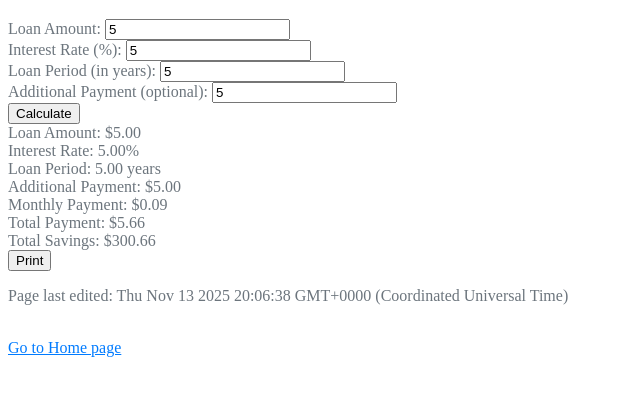
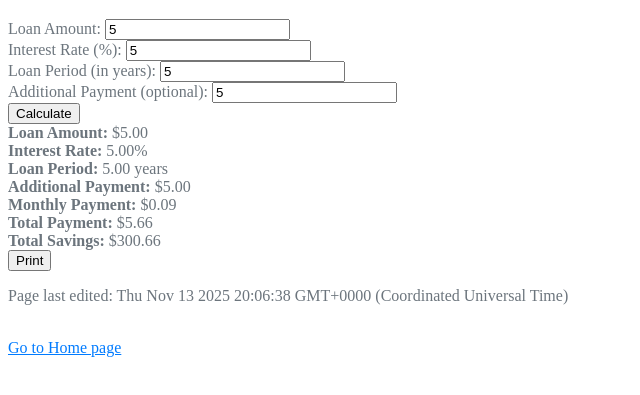
Before and after one commit to inputdrive/inputdrive.github.io-main, a plain HTML site: page mortgage_calculator_advanced.html in a window 1280 px wide. Both pictures are taken after typing "5", "5", "5", "5" into the empty fields and a click on the button "Calculate". Shown: the part 61-456 px from the top of the page, without its empty margins (0-640 px from the left). Drawn offline with Linux system fonts and the light colour scheme.

Commit message:
chore: validate advanced calculator, add opt-out for IP fetch, add CONTRIBUTING.md

```diff
--- a/mortgage_calculator_advanced.html
+++ b/mortgage_calculator_advanced.html
@@ -11,23 +11,59 @@
             var interestRate = parseFloat(document.getElementById("interestRate").value);
             var periodYears = parseFloat(document.getElementById("periodYears").value);
             var additionalPayment = parseFloat(document.getElementById("additionalPayment").value);
+            var resultEl = document.getElementById("result");
+
+            function showError(msg) {
+                resultEl.innerHTML = '<span class="error">' + msg + '</span>';
+            }
+
+            // Basic validation
+            if (!isFinite(loanAmount) || loanAmount <= 0) {
+                showError('Invalid loan amount');
+                return;
+            }
+            if (!isFinite(interestRate) || interestRate < 0) {
+                showError('Invalid interest rate');
+                return;
+            }
+            if (!isFinite(periodYears) || periodYears <= 0) {
+                showError('Invalid loan period');
+                return;
+            }
+            if (!isFinite(additionalPayment)) {
+                // treat empty additional payment as 0
+                additionalPayment = 0;
+            }
 
             var monthlyInterestRate = interestRate / 100 / 12;
             var totalMonths = periodYears * 12;
+            var monthlyPayment;
 
-            var monthlyPayment = (loanAmount * monthlyInterestRate) / (1 - Math.pow(1 + monthlyInterestRate, -totalMonths));
+            // Handle 0% interest
+            if (monthlyInterestRate === 0) {
+                monthlyPayment = loanAmount / totalMonths;
+            } else {
+                monthlyPayment = (loanAmount * monthlyInterestRate) / (1 - Math.pow(1 + monthlyInterestRate, -totalMonths));
+            }
+
+            if (!isFinite(monthlyPayment)) {
+                showError('Calculation error');
+                return;
+            }
+
             var totalPayment = monthlyPayment * totalMonths;
             var totalSavings = (monthlyPayment + additionalPayment) * totalMonths - loanAmount;
 
-            var result = "Loan Amount: $" + loanAmount.toFixed(2) + "<br>";
-            result += "Interest Rate: " + interestRate.toFixed(2) + "%<br>";
-            result += "Loan Period: " + periodYears.toFixed(2) + " years<br>";
-            result += "Additional Payment: $" + additionalPayment.toFixed(2) + "<br>";
-            result += "Monthly Payment: $" + monthlyPayment.toFixed(2) + "<br>";
-            result += "Total Payment: $" + totalPayment.toFixed(2) + "<br>";
-            result += "Total Savings: $" + totalSavings.toFixed(2) + "<br>";
+            var result = '';
+            result += '<strong>Loan Amount:</strong> $' + loanAmount.toFixed(2) + '<br>';
+            result += '<strong>Interest Rate:</strong> ' + interestRate.toFixed(2) + '%<br>';
+            result += '<strong>Loan Period:</strong> ' + periodYears.toFixed(2) + ' years<br>';
+            result += '<strong>Additional Payment:</strong> $' + additionalPayment.toFixed(2) + '<br>';
+            result += '<strong>Monthly Payment:</strong> $' + monthlyPayment.toFixed(2) + '<br>';
+            result += '<strong>Total Payment:</strong> $' + totalPayment.toFixed(2) + '<br>';
+            result += '<strong>Total Savings:</strong> $' + totalSavings.toFixed(2) + '<br>';
 
-            document.getElementById("result").innerHTML = result;
+            resultEl.innerHTML = result;
         }
     </script>
 </head>
--- a/scripts/common.js
+++ b/scripts/common.js
@@ -22,6 +22,16 @@
   function fetchAndRenderIP(id) {
     var el = document.getElementById(id || 'demo');
     if (!el) return;
+
+    // Allow deployments to opt-out of external IP fetching for privacy
+    var disableViaBody = document.body && document.body.dataset && document.body.dataset.disableIpFetch === 'true';
+    var meta = document.querySelector('meta[name="disable-ip-fetch"]');
+    var disableViaMeta = meta && meta.getAttribute('content') === 'true';
+    if (disableViaBody || disableViaMeta) {
+      // explicit opt-out present; do not fetch
+      return;
+    }
+
     // Keep this call minimal and privacy-conscious: only show region and IP
     fetch('https://ipapi.co/json/')
       .then(function (r) { return r.json(); })
```
Also changed, not shown: 1 other file.
